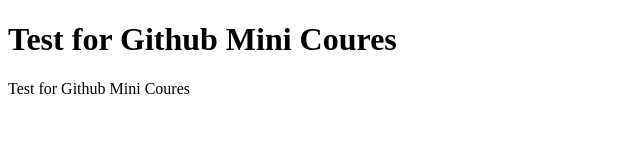
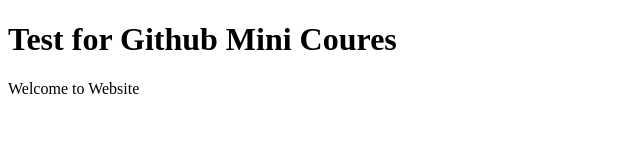
Before and after one commit to kid009/testgit, a plain HTML site: page index.html in a window 1280 px wide. Shown: the full height of the page, 0-640 px from the left. Drawn offline with Linux system fonts and the light colour scheme.

Commit message:
add Welcome Message

```diff
--- a/index.html
+++ b/index.html
@@ -6,7 +6,7 @@
 <body>
 
 <h1>Test for Github Mini Coures</h1>
-<p>Test for Github Mini Coures</p>
+<p>Welcome to Website</p>
 
 </body>
 </html>
```
